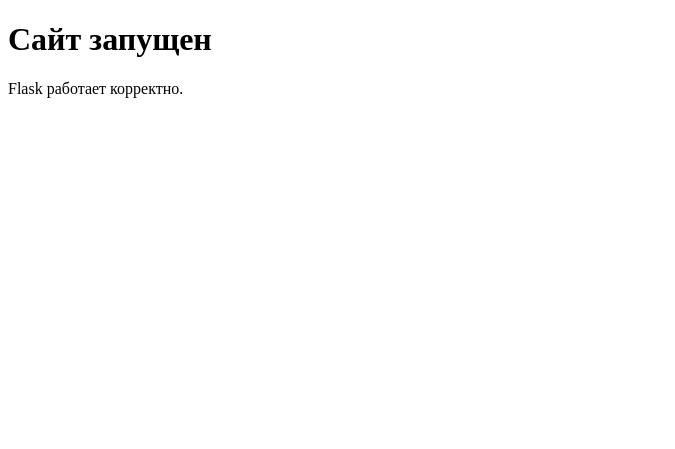
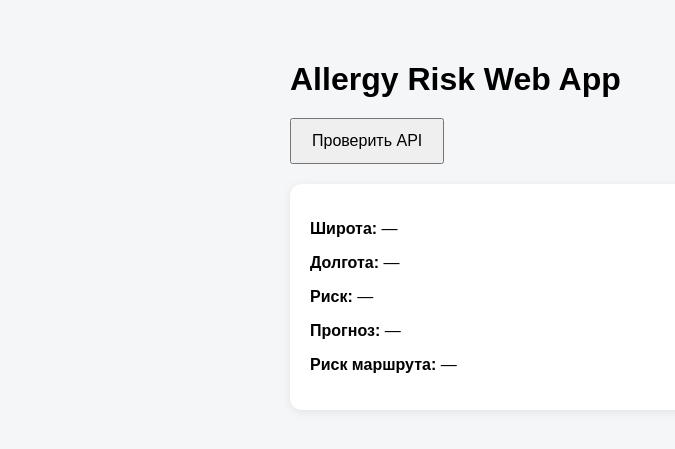
Before and after one commit to Tuxusus/allergy-risk-webapp, a Flask app: page / in a window 1280 px wide. Shown: the top 449 px of the page, without its empty margins (0-675 px from the left). Run offline with Flask 3, Linux system fonts and the light colour scheme.

Commit message:
первый

```diff
--- a/static/script.js
+++ b/static/script.js
@@ -0,0 +1,23 @@
+document.getElementById("test-btn").addEventListener("click", () => {
+    fetch("/api/risk", {
+        method: "POST",
+        headers: {
+            "Content-Type": "application/json"
+        },
+        body: JSON.stringify({
+            lat: 55.75,
+            lon: 37.61
+        })
+    })
+    .then(response => response.json())
+    .then(data => {
+        document.getElementById("lat").textContent = data.lat;
+        document.getElementById("lon").textContent = data.lon;
+        document.getElementById("risk").textContent = data.risk;
+        document.getElementById("forecast").textContent = data.forecast;
+        document.getElementById("route-risk").textContent = data.route_risk;
+    })
+    .catch(error => {
+        console.error("Ошибка:", error);
+    });
+});
--- a/static/style.css
+++ b/static/style.css
@@ -0,0 +1,29 @@
+body {
+    font-family: Arial, sans-serif;
+    background: #f4f6f8;
+    margin: 0;
+    padding: 40px;
+}
+
+.container {
+    max-width: 700px;
+    margin: 0 auto;
+}
+
+h1 {
+    margin-bottom: 20px;
+}
+
+button {
+    padding: 12px 20px;
+    font-size: 16px;
+    cursor: pointer;
+    margin-bottom: 20px;
+}
+
+.card {
+    background: white;
+    padding: 20px;
+    border-radius: 12px;
+    box-shadow: 0 2px 10px rgba(0, 0, 0, 0.08);
+}
--- a/templates/index.html
+++ b/templates/index.html
@@ -1,18 +1,26 @@
 <!DOCTYPE html>
 <html lang="ru">
-
 <head>
     <meta charset="UTF-8">
     <meta name="viewport" content="width=device-width, initial-scale=1.0">
     <title>Allergy Risk Web App</title>
     <link rel="stylesheet" href="{{ url_for('static', filename='style.css') }}">
 </head>
+<body>
+    <div class="container">
+        <h1>Allergy Risk Web App</h1>
 
-<body>
-    <h1>Сайт запущен</h1>
-    <p>Flask работает корректно.</p>
+        <button id="test-btn">Проверить API</button>
+
+        <div class="card">
+            <p><strong>Широта:</strong> <span id="lat">—</span></p>
+            <p><strong>Долгота:</strong> <span id="lon">—</span></p>
+            <p><strong>Риск:</strong> <span id="risk">—</span></p>
+            <p><strong>Прогноз:</strong> <span id="forecast">—</span></p>
+            <p><strong>Риск маршрута:</strong> <span id="route-risk">—</span></p>
+        </div>
+    </div>
 
     <script src="{{ url_for('static', filename='script.js') }}"></script>
 </body>
-
 </html>
```
Also changed, not shown: 1 other file.
